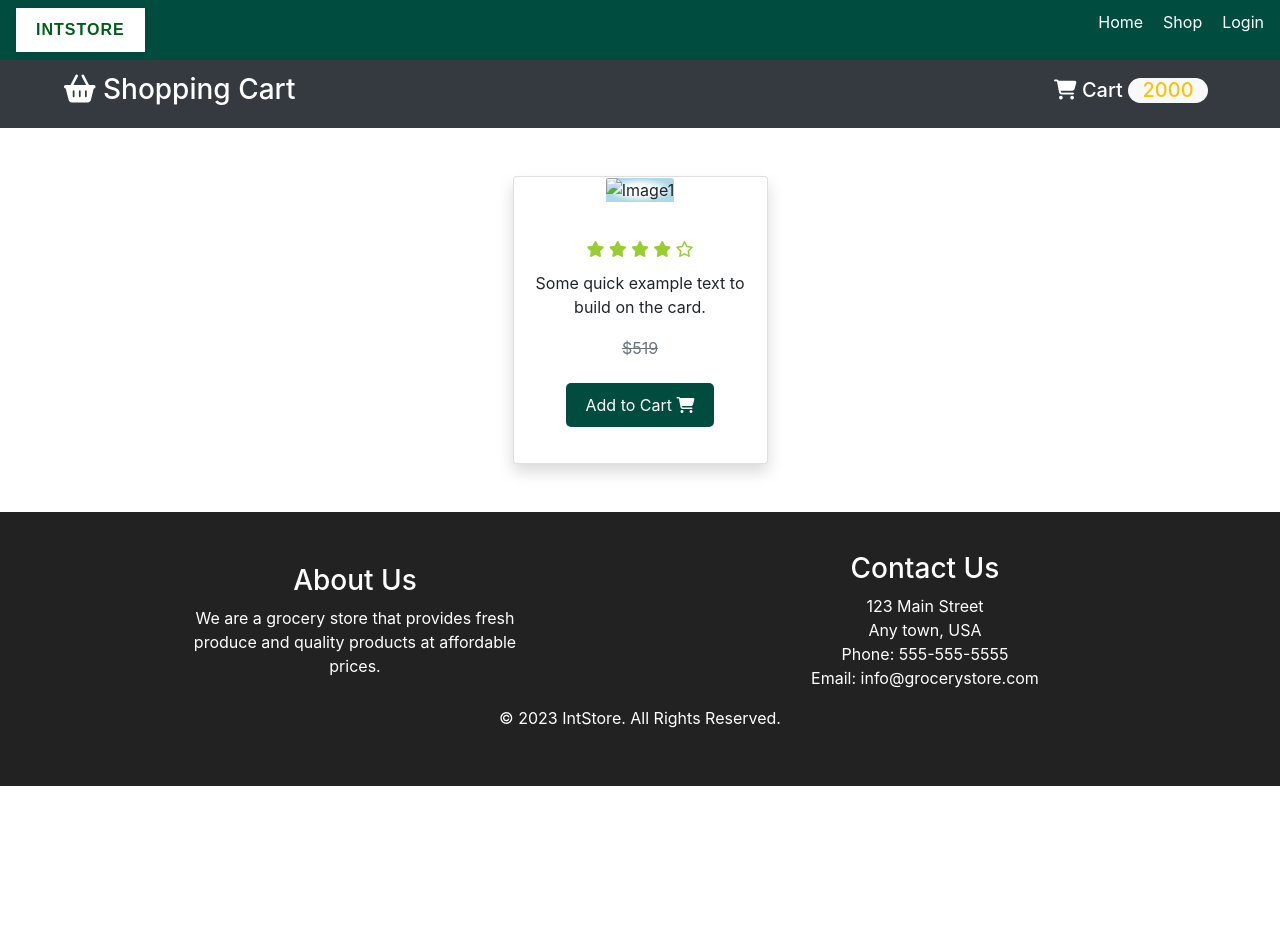
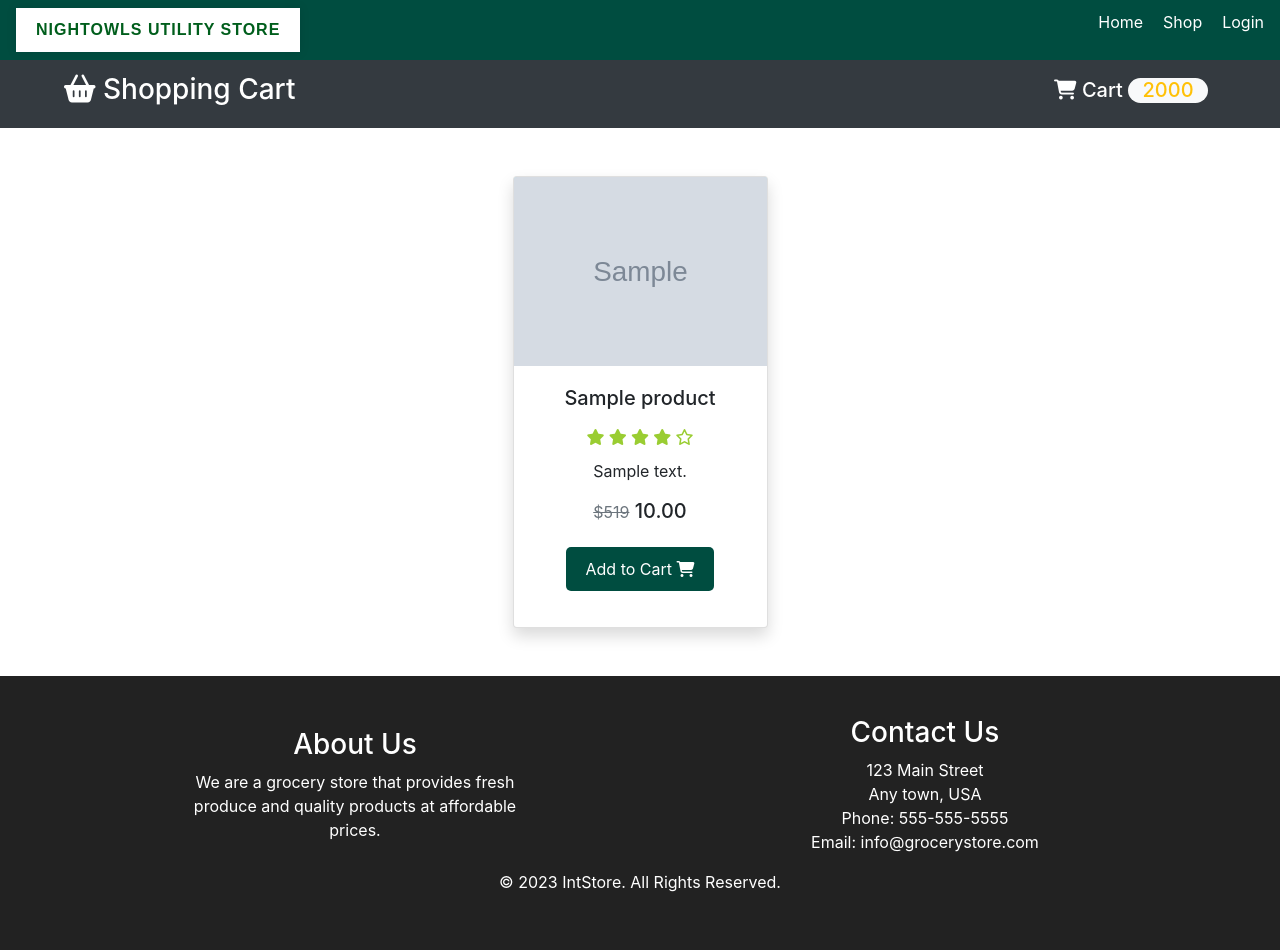
Before and after one commit to AfkRohan/PHP-Project, a PHP site: page /shop.php in a window 1280 px wide. Before the commit the page ends 786 px from the top, so only its background shows below. Run offline with PHP 8.4, Linux system fonts and the light colour scheme; tables that the repository leaves empty hold one stand-in row (values such as "Sample post"); grey boxes marked "Sample" are stand-in pictures; data that the repository does not hold is empty.

Commit message:
Shop UI completed.

```diff
--- a/PHP/component.php
+++ b/PHP/component.php
@@ -1,12 +1,12 @@
 <?php
-function component($product_name, $product_price, $product_image, $id){
+function component($product_name, $product_price,$product_desc , $image, $id){
+    $product_image = "Images/{$image}";
     $element = "
-
-    <div class=\"col-md-3 col-sm-6 my-3 my-md-0\">
+     <div class=\"col-md-3 col-sm-6 my-3 my-md-0\">
                 <form action=\"cart.php\" method=\"post\">
                     <div class=\"card shadow\">
                         <div>
-                            <img src=\"$product_image\" alt=\"Image1\" class=\"img-fluid card-img-top\">
+                            <img src='$product_image' alt=\"Image1\" class=\"img-fluid card-img-top\">
                         </div>
                         <div class=\"card-body\">
                             <h5 class=\"card-title\">$product_name</h5>
@@ -18,7 +18,7 @@ function component($product_name, $product_price, $product_image, $id){
                                 <i class=\"far fa-star\"></i>
                             </h6>
                             <p class=\"card-text\">
-                                Some quick example text to build on the card.
+                                $product_desc
                             </p>
                             <h5>
                                 <small><s class=\"text-secondary\">$519</s></small>
@@ -37,6 +37,7 @@ function component($product_name, $product_price, $product_image, $id){
 
 function cartElement($product_name, $product_price, $product_image, $id)
 {
+
     $element = "
 
     <form action=\"cart.php?action=remove&id=$id\" method=\"post\" class=\"cart-items\">
--- a/shop.php
+++ b/shop.php
@@ -64,7 +64,7 @@
     <body>
 
         <nav class="navbar">
-            <a href="#" class="logo">IntStore</a>
+            <a href="#" class="logo">NightOwls Utility Store</a>
             <ul class="nav-links">
                 <li><a href="index.php">Home</a></li>
                 <li><a href="shop.php">Shop</a></li>
@@ -84,7 +84,7 @@
                 $stmt = $pdo->query("SELECT * FROM products");
 
                 while($row=$stmt->fetch()){
-                    component($row['product_name'], $row['product_price'], $row['product_image'], $row['id']);
+                    component($row['Pname'], $row['Price'],$row['ProductDescription'] ,$row['ProductImageUrl'], $row['ProductID']);
                 }
 
                 ?>
```
Also changed, not shown: Images/cookies.jpg (renamed from Images/cookie.jpg), Images/eaphones.jpg (renamed from Images/earphones.jpg), Images/notebooks.jpg (renamed from Images/notebook.jpg), Images/pens.jpg (renamed from Images/pen.jpg).
